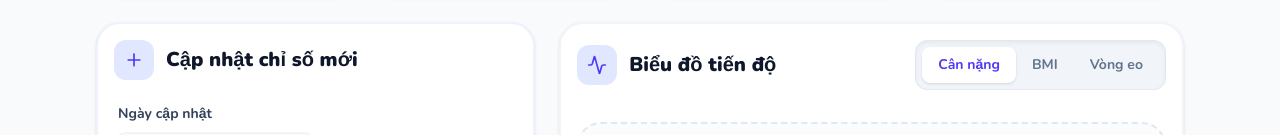
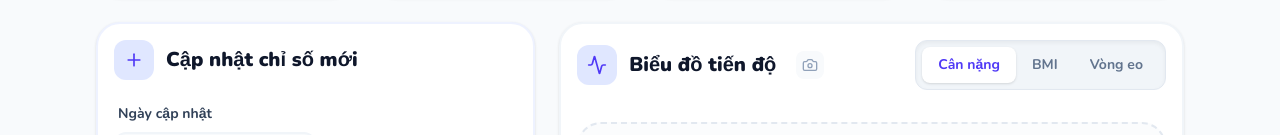
Before and after one commit to dotienson/onlytrack, a React (Vite) app: page / in a window 1280 px wide. Both pictures are taken after a click on the button "Bắt đầu ngay không cần tài khoản". Shown: the part 261-396 px from the top of the page. Built offline with nearby package versions, Linux system fonts and the light colour scheme; no server answers; the database is empty.

Commit message:
feat: Add chart screenshot functionality
Implement a feature to capture and download the progress chart as a PNG image. This involves adding the `html2canvas` dependency and a new button with associated logic to generate and save the chart image.

```diff
--- a/package.json
+++ b/package.json
@@ -22,6 +22,7 @@
     "dotenv": "^17.2.3",
     "express": "^4.21.2",
     "firebase": "^12.13.0",
+    "html2canvas": "^1.4.1",
     "lucide-react": "^0.546.0",
     "motion": "^12.23.24",
     "react": "^19.0.1",
--- a/src/App.tsx
+++ b/src/App.tsx
@@ -2,6 +2,7 @@ import { useEffect, useState, useMemo, useRef } from "react";
 import { onAuthStateChanged, User } from "firebase/auth";
 import { auth, signIn, signOut, testConnection } from "./firebase";
 import { useMetrics, Metric, UserProfile } from "./hooks/useMetrics";
+import html2canvas from "html2canvas";
 import {
   LineChart,
   Line,
@@ -36,6 +37,7 @@ import {
   Share2,
   Download,
   Upload,
+  Camera,
 } from "lucide-react";
 import confetti from "canvas-confetti";
 import { clsx, type ClassValue } from "clsx";
@@ -355,6 +357,30 @@ function Dashboard({
   };
 
   const fileInputRef = useRef<HTMLInputElement>(null);
+  const chartRef = useRef<HTMLDivElement>(null);
+
+  const handleScreenshotChart = async () => {
+    if (chartRef.current) {
+      try {
+        const canvas = await html2canvas(chartRef.current, {
+          backgroundColor: document.documentElement.classList.contains("dark") ? "#0f172a" : "#ffffff",
+          scale: 2
+        });
+        const url = canvas.toDataURL("image/png");
+        const link = document.createElement("a");
+        link.href = url;
+        const now = new Date();
+        const backupDate = now.toLocaleDateString("vi-VN", { day: '2-digit', month: '2-digit', year: 'numeric' }).replace(/\//g, '');
+        const backupTime = now.toLocaleTimeString("vi-VN", { hour: '2-digit', minute: '2-digit', second: '2-digit' }).replace(/:/g, '');
+        link.download = `ProgressChart_${backupDate}_${backupTime}.png`;
+        document.body.appendChild(link);
+        link.click();
+        document.body.removeChild(link);
+      } catch (error) {
+        console.error("Lỗi khi chụp màn hình:", error);
+      }
+    }
+  };
 
   const handleExportData = () => {
     try {
@@ -1051,18 +1077,28 @@ function Dashboard({
           <div className="lg:col-span-7 space-y-6">
             {/* Chart Widget */}
             <div
+              ref={chartRef}
               className={cn(
                 bentoCard,
                 "flex flex-col h-[520px] border-2 border-slate-100 dark:border-slate-800",
               )}
             >
               <div className="flex flex-col sm:flex-row sm:items-center justify-between mb-8 gap-4">
-                <h2 className="text-xl font-black text-slate-900 dark:text-white flex items-center gap-3">
+                <div className="flex items-center gap-3">
                   <div className="p-2.5 bg-indigo-100 dark:bg-indigo-900/50 text-indigo-600 dark:text-indigo-400 rounded-xl">
                     <Activity className="w-5 h-5" />
                   </div>
-                  Biểu đồ tiến độ
-                </h2>
+                  <h2 className="text-xl font-black text-slate-900 dark:text-white">
+                    Biểu đồ tiến độ
+                  </h2>
+                  <button
+                    onClick={handleScreenshotChart}
+                    className="p-1.5 text-slate-400 hover:text-indigo-600 bg-slate-50 hover:bg-indigo-50 dark:bg-slate-800 dark:hover:bg-indigo-900/50 rounded-lg transition-colors ml-2"
+                    title="Chụp ảnh biểu đồ"
+                  >
+                    <Camera className="w-4 h-4" />
+                  </button>
+                </div>
 
                 <div className="inline-flex rounded-xl p-1.5 bg-slate-100 dark:bg-slate-800 border border-slate-200 dark:border-slate-700 shadow-inner">
                   <button
@@ -1432,7 +1468,7 @@ function Dashboard({
                 </div>
               ) : (
                 <div className="px-6 py-12 text-center text-slate-400 font-bold">
-                  Lịch sử trống. Ghi chỉ số đầu tiên ngay thôi! 😊
+                  Xin nhập các chỉ số đầu tiên!
                 </div>
               )}
             </div>
```
Also changed, not shown: 1 other file (tests, documents, lock files or other folders).
